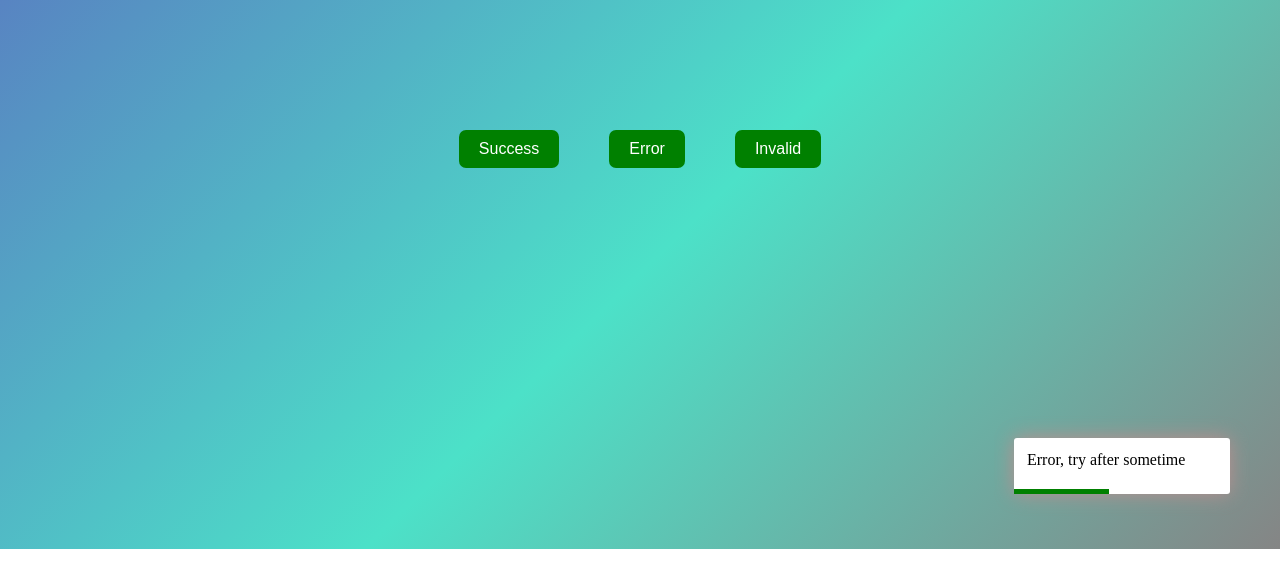
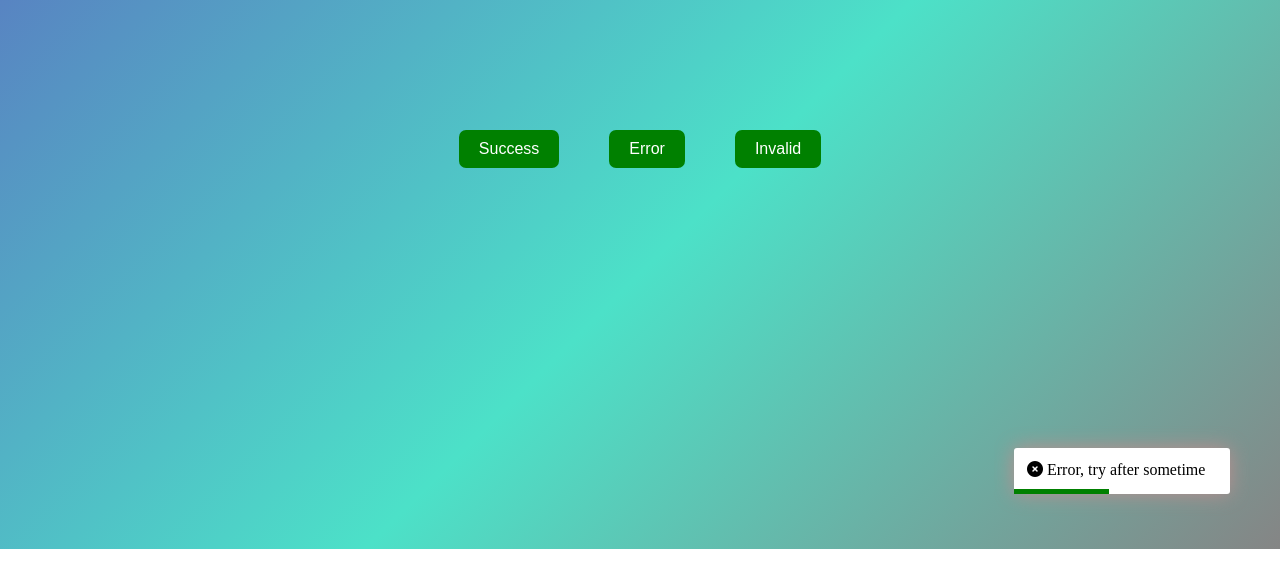
Before and after one commit to Revkrishna/JavaScript-30Projects, a plain HTML site: page ToastBar/index.html in a window 1280 px wide. Both pictures are taken after a click on the button "Error". Drawn offline with Linux system fonts and the light colour scheme.

Commit message:
icon addes

```diff
--- a/ToastBar/index.html
+++ b/ToastBar/index.html
@@ -7,8 +7,7 @@
     <meta name="viewport" content="width=device-width, initial-scale=1.0">
     <title>Toast Notification</title>
     <link rel="stylesheet" href="styles.css">
-    <script src="https://kit.fontawesome.com/c4254e24a8.js" crossorigin="anonymous"> </script>
-
+    <script src="https://kit.fontawesome.com/d7b07f0acf.js" crossorigin="anonymous"></script>
 </head>
 
 <body>
@@ -28,9 +27,9 @@
 
         let toastBox = document.getElementById("toastBox");
 
-        let succesmsg = ' <i class="fa-solid fa-circle-check"></i> Successfully done!!';
-        let errormsg = "Error, try after sometime";
-        let invalidmsg = "It's an Invalid submission";
+        let succesmsg = ' <i class="fa-solid fa-square-check"></i> Successfully done!!';
+        let errormsg = '<i class="fa-solid fa-circle-xmark"></i> Error, try after sometime';
+        let invalidmsg = '<i class="fa-solid fa-triangle-exclamation"></i> Its an Invalid submission';
 
 
         function showTost(msg) {
--- a/ToastBar/styles.css
+++ b/ToastBar/styles.css
@@ -34,19 +34,27 @@ button {
     align-items: flex-end;
     padding: 20px;
     overflow: hidden;
-    gap: 12px;
+    gap: 5px;
   }
 
 .ctost{
     background: white;
     padding: 13px;
     border-radius: 3px;
-    height: 30px;
+    height: 20px;
     width: 190px;
     position: relative;
     margin: 15px 0;
     box-shadow: 0 0 20px rosybrown;
+    transform: translateX(100%);
+    animation: moveleft 0.5s linear forwards;
 
+  }
+
+  @keyframes moveleft {
+    100%{
+      transform: translateX(0);
+    }
 
   }
 
@@ -67,3 +75,7 @@ button {
     }
 
   }
+
+  .ctost.error i{
+    background: red;
+  }
```
